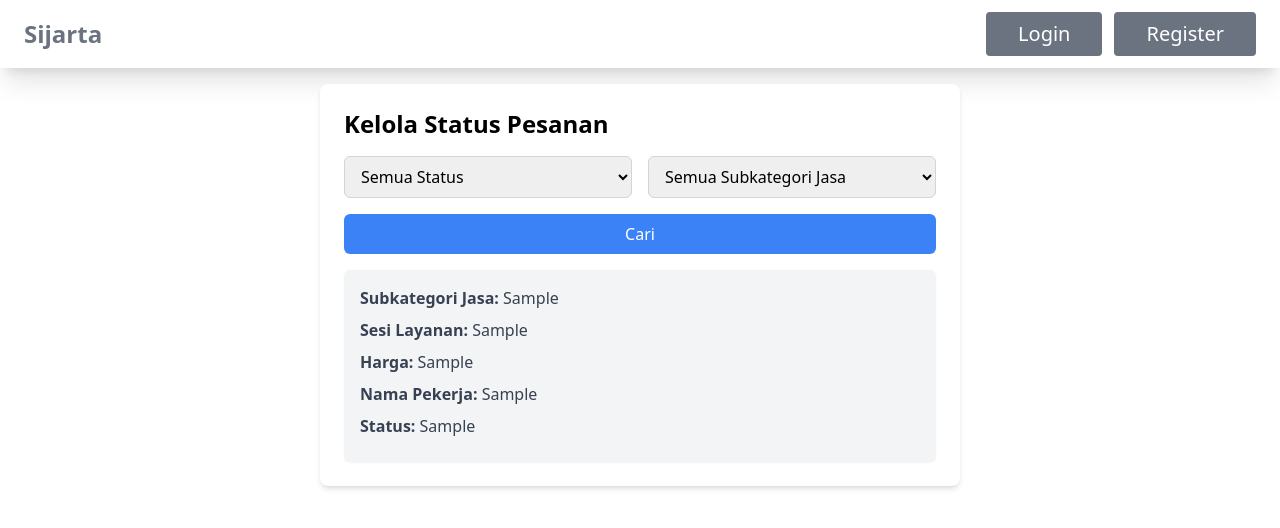
After one commit to Sijarta-OPM/sijarta-tk3, a Django app: template main/templates/kelola_status_pesanan.html in a window 1280 px wide. The commit adds this page. Shown: the top 528 px of the page. Run offline with Django 5.2, Linux system fonts and the light colour scheme; the template is opened without the code that fills it: most values are stand-ins (such as "Sample title", 1, 10 or a date in 2020); some libraries are stand-ins or nearby versions.

Commit message:
kelola pekerjaan saya done

```diff
--- /dev/null
+++ b/main/templates/kelola_status_pesanan.html
@@ -0,0 +1,130 @@
+{% extends 'base.html' %}
+{% block content %}
+<div class="container mx-auto p-4 max-w-2xl">
+    <div class="bg-white shadow-md rounded-lg p-6 space-y-4">
+        <h1 class="text-2xl font-bold mb-4">Kelola Status Pesanan</h1>
+        <div class="flex space-x-4">
+            <select name="status_pesanan" id="status_pesanan" class="flex-1 px-3 py-2 border border-gray-300 rounded-md focus:outline-none focus:ring-2 focus:ring-blue-500">
+                <option value="">Semua Status</option>
+                {% for status in status_list %}
+                <option value="{{ status.1 }}">{{ status.1 }}</option>
+                {% endfor %}
+            </select>
+
+            <select name="subkategori_jasa" id="subkategori_jasa" class="flex-1 px-3 py-2 border border-gray-300 rounded-md focus:outline-none focus:ring-2 focus:ring-blue-500">
+                <option value="">Semua Subkategori Jasa</option>
+                {% for subkategori in subkategori_list %}
+                <option value="{{ subkategori.0 }}">{{ subkategori.1 }}</option>
+                {% endfor %}
+            </select>
+        </div>
+
+        <button type="button" id="filter_pesanan" class="w-full bg-blue-500 text-white py-2 rounded-md hover:bg-blue-600 transition duration-300 ease-in-out">
+            Cari
+        </button>
+
+        <div id="loading" class="hidden text-center py-4">
+            <p>Memuat data...</p>
+        </div>
+
+        <div id="queryResult" class="space-y-4 mt-4">
+            {% for pesanan in pesanan_list %}
+            <div class="bg-gray-100 p-4 rounded-md shadow-sm space-y-2">
+                <p class="text-gray-700"><span class="font-semibold">Subkategori Jasa:</span> {{ pesanan.1 }}</p>
+                <p class="text-gray-700"><span class="font-semibold">Sesi Layanan:</span> {{ pesanan.2 }}</p>
+                <p class="text-gray-700"><span class="font-semibold">Harga:</span> {{ pesanan.3 }}</p>
+                <p class="text-gray-700"><span class="font-semibold">Nama Pekerja:</span> {{ pesanan.4 }}</p>
+                <p class="text-gray-700"><span class="font-semibold">Status:</span> {{ pesanan.5 }}</p>
+                <div>
+                    {% if pesanan.5 == "Menunggu Pembayaran" or pesanan.5 == "Mencari Pekerja Terdekat" %}
+                    <form method="POST" action="{% url 'cancel_pesanan' pesanan.0 %}">
+                        {% csrf_token %}
+                        <button type="submit" class="inline-block bg-red-500 text-white px-3 py-1 rounded-md hover:bg-red-600 transition duration-300 ease-in-out">Batalkan</button>
+                    </form>
+                    {% elif pesanan.5 == "Pesanan Selesai" or pesanan.5 == "Pekerjaan Selesai" %}
+                    <a href="{% url 'create_testimoni' pesanan.0 %}" class="inline-block bg-blue-500 text-white px-3 py-1 rounded-md hover:bg-blue-600 transition duration-300 ease-in-out">Buat Testimoni</a>
+                    {% endif %}
+                </div>
+            </div>
+            {% endfor %}
+        </div>
+    </div>
+</div>
+
+<script>
+    const selectStatus = document.getElementById('status_pesanan');
+    const selectSubkategori = document.getElementById('subkategori_jasa');
+    const searchButton = document.getElementById('filter_pesanan');
+    const queryResult = document.getElementById('queryResult');
+    const loadingIndicator = document.getElementById('loading');
+
+    searchButton.addEventListener('click', search_pesanan);
+
+    // filters when value changes
+    selectStatus.addEventListener('change', search_pesanan);
+    selectSubkategori.addEventListener('change', search_pesanan);
+
+    function search_pesanan(){
+        const status = selectStatus.value;
+        const subkategori = selectSubkategori.value;
+        const parameters = new URLSearchParams();
+
+        // add if they have balues
+        if (status) parameters.append('status', status);
+        if (subkategori) parameters.append('subkategori', subkategori);
+
+        const url = `/api/get-filtered-pesanan/?${parameters.toString()}`;
+
+        // loading supaya keren dikit
+        loadingIndicator.classList.remove('hidden');
+        queryResult.innerHTML = '';
+
+        fetch(url, {
+            method: 'GET',
+            headers: {
+                'Accept': 'application/json',
+                'X-Requested-With': 'XMLHttpRequest',
+            }
+        })
+        .then(response => {
+            if (!response.ok) throw new Error(`HTTP error! status: ${response.status}`);
+            return response.json();
+        })
+        .then(data => {
+            if (data.data.length === 0) {
+                queryResult.innerHTML = '<p class="text-center text-gray-500">Tidak ada pesanan yang ditemukan</p>';
+                return;
+            }
+
+            data.data.forEach(element => {
+                queryResult.innerHTML += `
+                <div class="bg-gray-100 p-4 rounded-md shadow-sm space-y-2">
+                    <p class="text-gray-700"><span class="font-semibold">Subkategori Jasa:</span> ${element[1] || '-'}</p>
+                    <p class="text-gray-700"><span class="font-semibold">Sesi Layanan:</span> ${element[2] || '-'}</p>
+                    <p class="text-gray-700"><span class="font-semibold">Harga:</span> ${element[3] || '-'}</p>
+                    <p class="text-gray-700"><span class="font-semibold">Nama Pekerja:</span> ${element[4] || '-'}</p>
+                    <p class="text-gray-700"><span class="font-semibold">Status:</span> ${element[5] || '-'}</p>
+                    <div>
+                        ${element[5] === "Menunggu Pembayaran" || element[5] === "Mencari Pekerja Terdekat" ? `
+                        <form method="POST" action="/cancel_pesanan/${element[0]}/">
+                            <input type="hidden" name="csrfmiddlewaretoken" value="{{ csrf_token }}">
+                            <button type="submit" class="inline-block bg-red-500 text-white px-3 py-1 rounded-md hover:bg-red-600 transition duration-300 ease-in-out">Batalkan</button>
+                        </form>
+                        ` : element[5] === "Pesanan Selesai" || element[5] === "Pekerjaan Selesai" ? `
+                        <a href="/create_testimoni/${element[0]}/" class="inline-block bg-blue-500 text-white px-3 py-1 rounded-md hover:bg-blue-600 transition duration-300 ease-in-out">Buat Testimoni</a>
+                        ` : ''}
+                    </div>
+                </div>
+                `;
+            });
+        })
+        .catch(error => {
+            console.error('Error:', error);
+            queryResult.innerHTML = '<p class="text-center text-red-500">Terjadi kesalahan saat memuat data</p>';
+        })
+        .finally(() => {
+            loadingIndicator.classList.add('hidden');
+        });
+    }
+</script>
+{% endblock content %}
--- a/main/urls.py
+++ b/main/urls.py
@@ -10,6 +10,9 @@ urlpatterns=[
     path('pekerjaan-jasa/', view_pemesanan_jasa, name='pekerjaan_jasa'),
     path('status-pekerjaan-jasa/',view_status_pemesanan_jasa, name='status_pekerjaan_jasa'),
     path('diskon/', show_diskon_page, name='diskon'),
+    path('kelola_status_pesanan/<uuid:user_id>/', kelola_status_pesanan, name='kelola_status_pesanan'),
+    path('cancel_pesanan/<uuid:id>/', cancel_pesanan, name='cancel_pesanan'),
+    path('create_testimoni/<uuid:id>/', create_testimoni, name='create_testimoni'),
     path('api/subkategori/<uuid:id>', show_subkategori_by_id, name='subkategori'),
     path('api/kategori/<uuid:id>', show_kategori_by_id, name='kategori'),
     path('api/search-subkategori/', search_subkategori, name="search"),
@@ -17,5 +20,7 @@ urlpatterns=[
     path('api/get-pemesanan/', get_pemesanan, name="get_pemesanan"),
     path('api/get-status-pemesanan/', get_status_pemesanan, name="get_stasus_pemesanan"),
     path('api/kerjakan-pemesanan-jasa/', kerjakan_pemesesanan_jasa),
-    path('api/update-status-pemesanan/', update_status_pemesanan, name="update_status_pemesanan")
+    path('api/update-status-pemesanan/', update_status_pemesanan, name="update_status_pemesanan"),
+    path('api/get-filtered-pesanan/', get_filtered_pesanan, name='get_filtered_pesanan'),
+
 ]
--- a/templates/navbar.html
+++ b/templates/navbar.html
@@ -12,7 +12,7 @@
                     <a href="{%url 'mypay:show_mypay'%}" class="py-2 px-3 bg-gray-100 hover:bg-gray-300 text-gray-500 rounded-lg text-lg hover:text-gray-900 transition duration-300">MyPay</a>
 
                     {% if is_pelanggan %}
-                        <a href="#" class="py-2 px-3 bg-gray-100 hover:bg-gray-300 text-lg text-gray-500 rounded-lg  hover:text-gray-900 transition duration-300">Kelola Pesanan Saya</a>
+                        <a href="{% url 'kelola_status_pesanan' user.0%}" class="py-2 px-3 bg-gray-100 hover:bg-gray-300 text-lg text-gray-500 rounded-lg  hover:text-gray-900 transition duration-300">Kelola Pesanan Saya</a>
                         <a href="{% url 'diskon' %}" class="py-2 px-3 bg-gray-100 hover:bg-gray-300 text-lg text-gray-500 rounded-lg hover:text-gray-900 transition duration-300">Diskon</a>
                     {% else %}
                         <a href="{% url 'pekerjaan_jasa' %}" class="py-2 px-3 bg-gray-100 hover:bg-gray-300 text-lg text-gray-500 rounded-lg hover:text-gray-900 transition duration-300">Kelola Pekerjaan Saya</a>
```
Also changed, not shown: main/templates/create_testimoni.html (added, +41 -0 lines), main/views.py (+123 -0 lines).
